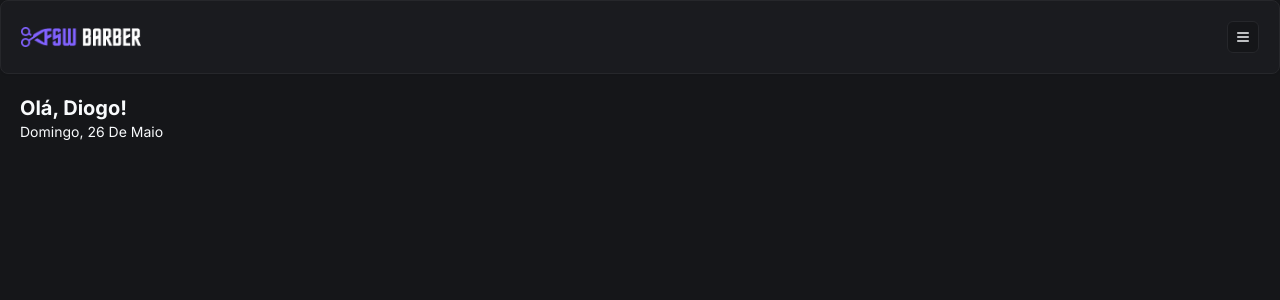
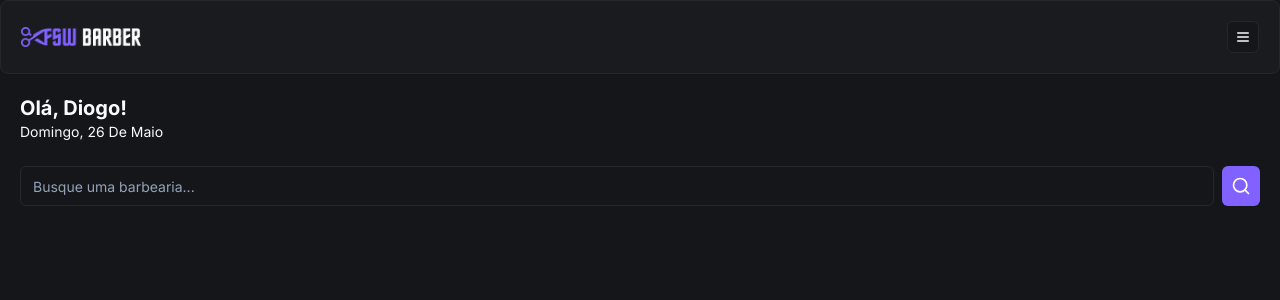
Before and after one commit to diogofernandoj/fsw-barber, a Next.js app: page / in a window 1280 px wide. Shown: the top 300 px of the page. Built offline with nearby package versions, Linux system fonts and the light colour scheme.

Commit message:
feat: add initial search component

```diff
--- /dev/null
+++ b/app/(home)/_components/search.tsx
@@ -0,0 +1,16 @@
+import { Button } from "@/app/_components/ui/button";
+import { Input } from "@/app/_components/ui/input";
+import { SearchIcon } from "lucide-react";
+
+const Search = () => {
+  return (
+    <div className="flex items-center gap-2">
+      <Input placeholder="Busque uma barbearia..." />
+      <Button size="icon">
+        <SearchIcon size={20} />
+      </Button>
+    </div>
+  );
+};
+
+export default Search;
--- a/app/(home)/page.tsx
+++ b/app/(home)/page.tsx
@@ -1,6 +1,7 @@
 import { format } from "date-fns";
 import Header from "../_components/header";
 import { ptBR } from "date-fns/locale";
+import Search from "./_components/search";
 
 const Home = () => {
   return (
@@ -13,6 +14,10 @@
           {format(new Date(), "EEEE',' dd 'de' MMMM", { locale: ptBR })}
         </p>
       </div>
+
+      <div className="px-5 mt-6">
+        <Search />
+      </div>
     </div>
   );
 };
--- /dev/null
+++ b/app/_components/ui/input.tsx
@@ -0,0 +1,25 @@
+import * as React from "react"
+
+import { cn } from "@/app/_lib/utils"
+
+export interface InputProps
+  extends React.InputHTMLAttributes<HTMLInputElement> {}
+
+const Input = React.forwardRef<HTMLInputElement, InputProps>(
+  ({ className, type, ...props }, ref) => {
+    return (
+      <input
+        type={type}
+        className={cn(
+          "flex h-10 w-full rounded-md border border-input bg-background px-3 py-2 text-sm ring-offset-background file:border-0 file:bg-transparent file:text-sm file:font-medium placeholder:text-muted-foreground focus-visible:outline-none focus-visible:ring-2 focus-visible:ring-ring focus-visible:ring-offset-2 disabled:cursor-not-allowed disabled:opacity-50",
+          className
+        )}
+        ref={ref}
+        {...props}
+      />
+    )
+  }
+)
+Input.displayName = "Input"
+
+export { Input }
```
